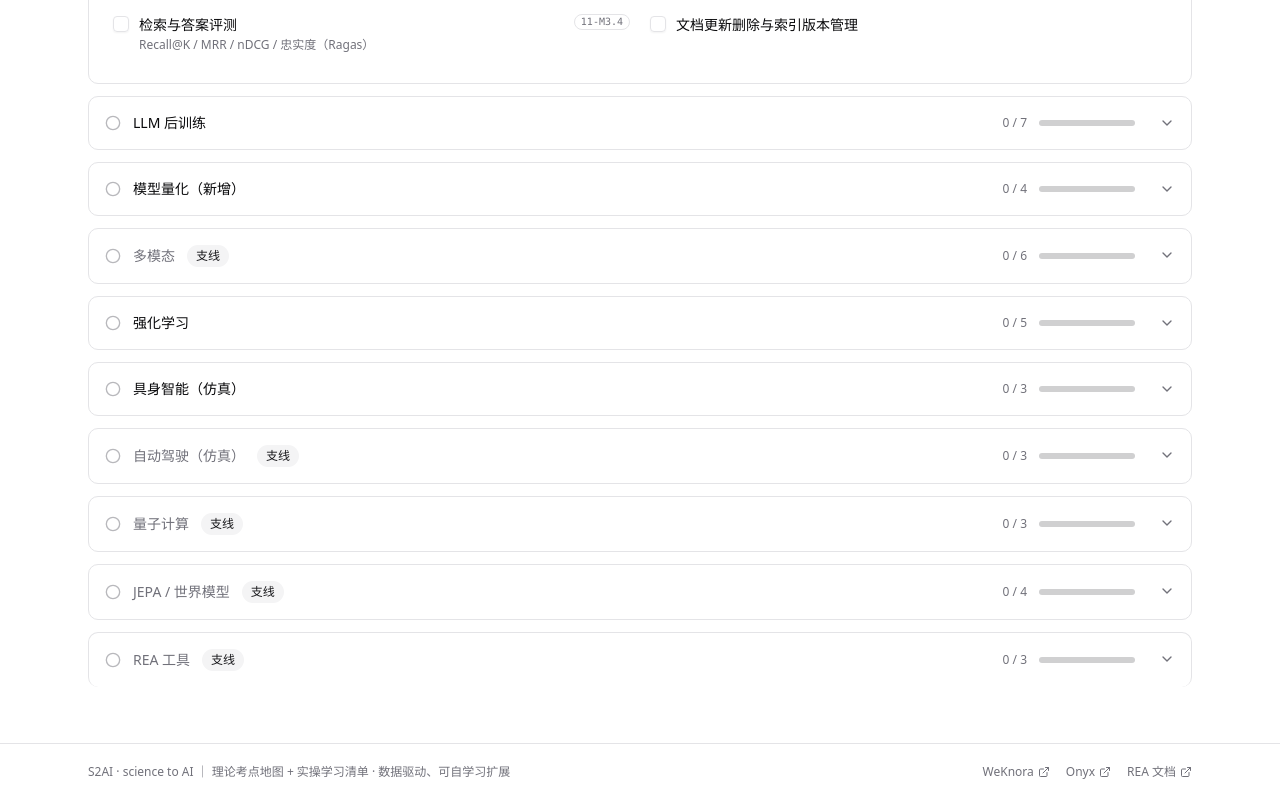
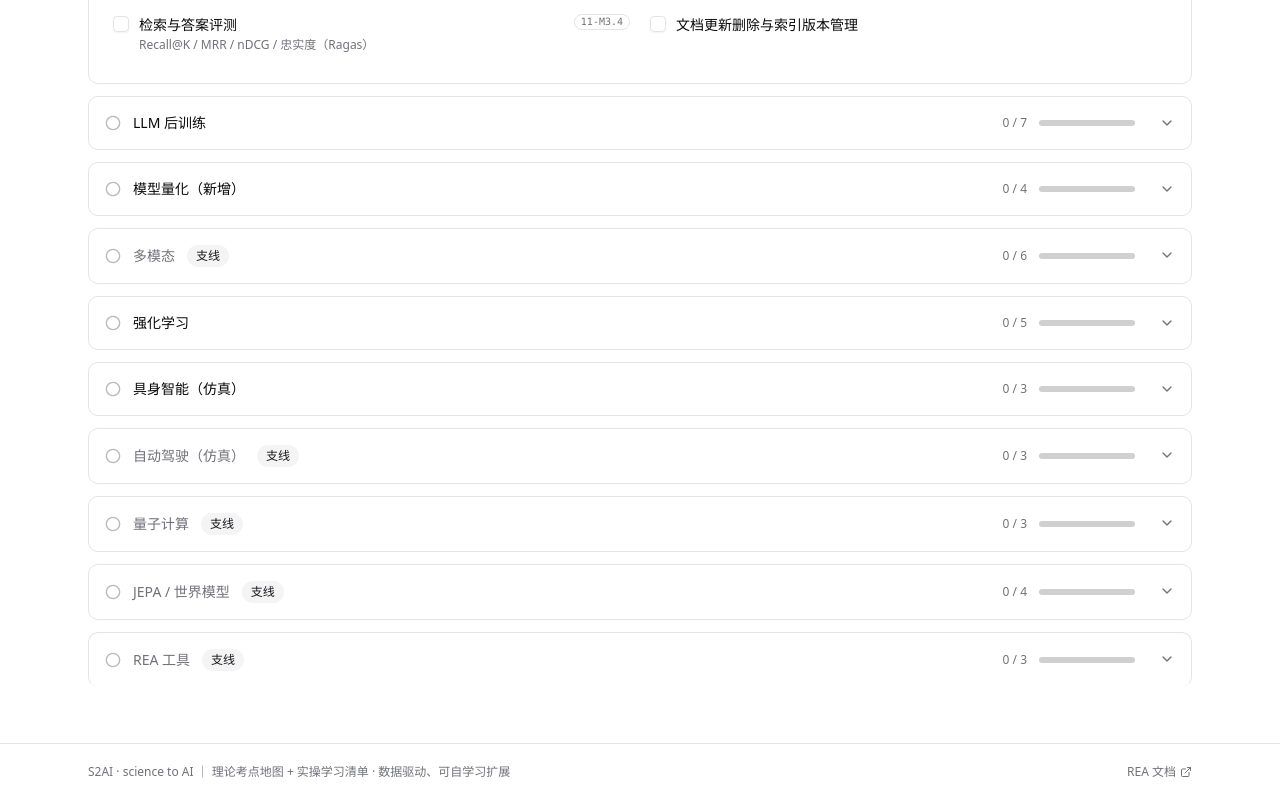
Before and after one commit to chenxiaoyu0505/S2AI, a React (Vite) app: page / in a window 1280 px wide. Shown: the part 1046-1846 px from the top of the page. Built offline with nearby package versions, Linux system fonts and the light colour scheme.

Commit message:
chore: 清除公开版残留的 WeKnora/Onyx 引用（页脚改条件渲染，资源导航移除）

```diff
--- a/src/data/content.ts
+++ b/src/data/content.ts
@@ -1,5 +1,5 @@
-// AI 学习站 · 全部内容数据
-// 数据来源：AI学习路线(1).md + 看板清单 + WeKnora/Onyx 面试拆解笔记
+// AI 学习站 · 全部内容数据（公开版）
+// 个人化内容（如面试拆解）只放在 src/data/content.local.ts，不进 git
 
 export interface ChecklistItem {
   id: string
--- a/src/data/resources.ts
+++ b/src/data/resources.ts
@@ -41,8 +41,6 @@ export const RESOURCES: ResCat[] = [
     { name: 'pgvector', url: 'https://github.com/pgvector/pgvector', intro: 'PostgreSQL 向量检索扩展', learn: '在已有业务库上做向量检索，HNSW 索引' },
     { name: 'Milvus', url: 'https://milvus.io/docs', intro: '面向大规模分布式向量检索', learn: '集群部署、分区、GPU 索引' },
     { name: 'Ragas', url: 'https://docs.ragas.io/', intro: 'RAG 评估框架', learn: '检索质量、答案忠实度、相关性评测指标' },
-    { name: 'WeKnora', url: 'https://github.com/Tencent/WeKnora', intro: '腾讯开源企业级知识平台（RAG + Agent + Wiki）', learn: '拆解异步解析 Pipeline、混合检索、Wiki 自动维护（见面试拆解页）' },
-    { name: 'Onyx', url: 'https://www.onyx.app/', intro: '开源企业搜索 + RAG 助手（原 Danswer）', learn: '连接器同步、文档级权限传播、Assistant 定制（见面试拆解页）' },
   ]},
   { name: 'LLM 后训练', links: [
     { name: 'Transformers', url: 'https://huggingface.co/docs/transformers/', intro: '模型加载与训练基础库', learn: 'Trainer、模型卡、推理 API' },
--- a/src/pages/Home.tsx
+++ b/src/pages/Home.tsx
@@ -583,8 +583,12 @@ export default function Home() {
         <div className="mx-auto max-w-6xl px-6 py-5 flex flex-wrap items-center gap-3 text-xs text-muted-foreground">
           <span>S2AI · science to AI ｜ 理论考点地图 + 实操学习清单 · 数据驱动、可自学习扩展</span>
           <span className="ml-auto flex gap-4">
-            <a href="https://github.com/Tencent/WeKnora" target="_blank" rel="noreferrer" className="hover:underline inline-flex items-center gap-1">WeKnora <ExternalLink className="h-3 w-3" /></a>
-            <a href="https://www.onyx.app/" target="_blank" rel="noreferrer" className="hover:underline inline-flex items-center gap-1">Onyx <ExternalLink className="h-3 w-3" /></a>
+            {SHOW_TEARDOWN && (
+              <>
+                <a href="https://github.com/Tencent/WeKnora" target="_blank" rel="noreferrer" className="hover:underline inline-flex items-center gap-1">WeKnora <ExternalLink className="h-3 w-3" /></a>
+                <a href="https://www.onyx.app/" target="_blank" rel="noreferrer" className="hover:underline inline-flex items-center gap-1">Onyx <ExternalLink className="h-3 w-3" /></a>
+              </>
+            )}
             <a href="https://rea.run/zh/docs/install-demo/" target="_blank" rel="noreferrer" className="hover:underline inline-flex items-center gap-1">REA 文档 <ExternalLink className="h-3 w-3" /></a>
           </span>
         </div>
```
